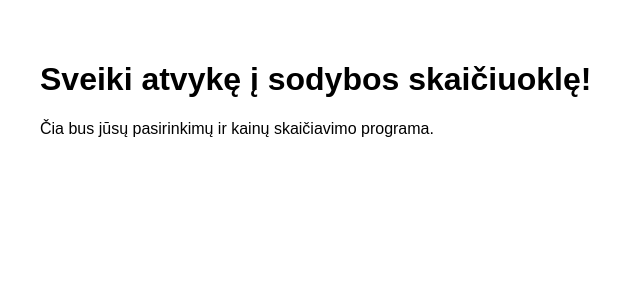
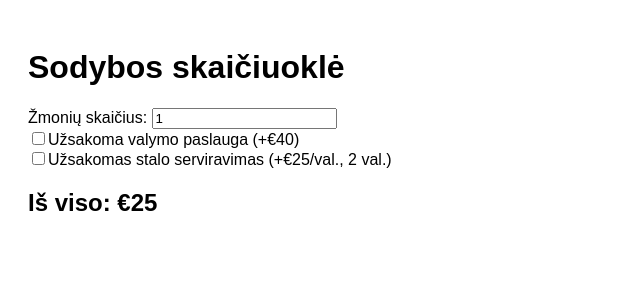
Before and after one commit to aukseeskua/Sodybosskaiciuokle2025, a React (Vite) app: page / in a window 1280 px wide. Shown: the top 300 px of the page, without its empty margins (0-640 px from the left). Built offline with nearby package versions, Linux system fonts and the light colour scheme.

Commit message:
Update App.jsx

```diff
--- a/src/App.jsx
+++ b/src/App.jsx
@@ -1,10 +1,55 @@
-function App() {
+import { useState } from "react";
+
+export default function App() {
+  const [people, setPeople] = useState(1);
+  const [cleaning, setCleaning] = useState(false);
+  const [serving, setServing] = useState(false);
+
+  const pricePerPerson = 25; // sodybos nuoma žmogui
+  const cleaningPrice = 40;
+  const servingPrice = 25; // per valandą
+  const servingHours = 2;
+
+  const total =
+    people * pricePerPerson +
+    (cleaning ? cleaningPrice : 0) +
+    (serving ? servingPrice * servingHours : 0);
+
   return (
-    <div style={{ padding: '2rem', fontFamily: 'Arial' }}>
-      <h1>Sveiki atvykę į sodybos skaičiuoklę!</h1>
-      <p>Čia bus jūsų pasirinkimų ir kainų skaičiavimo programa.</p>
+    <div style={{ padding: 20, fontFamily: "sans-serif" }}>
+      <h1>Sodybos skaičiuoklė</h1>
+
+      <label>
+        Žmonių skaičius:{" "}
+        <input
+          type="number"
+          value={people}
+          onChange={(e) => setPeople(Number(e.target.value))}
+          min="1"
+        />
+      </label>
+      <br />
+
+      <label>
+        <input
+          type="checkbox"
+          checked={cleaning}
+          onChange={() => setCleaning(!cleaning)}
+        />
+        Užsakoma valymo paslauga (+€40)
+      </label>
+      <br />
+
+      <label>
+        <input
+          type="checkbox"
+          checked={serving}
+          onChange={() => setServing(!serving)}
+        />
+        Užsakomas stalo serviravimas (+€25/val., 2 val.)
+      </label>
+
+      <h2>Iš viso: €{total}</h2>
     </div>
   );
 }
-
-export default App;
```
